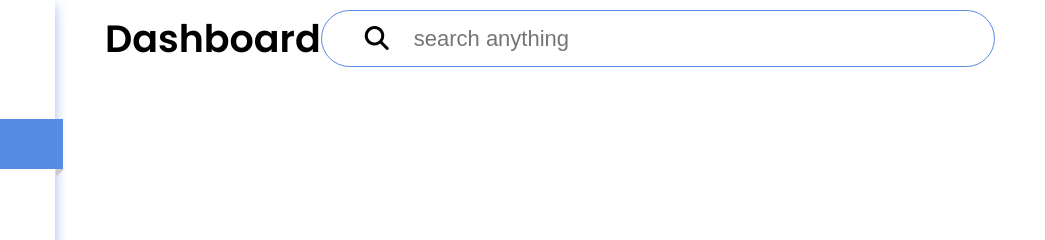
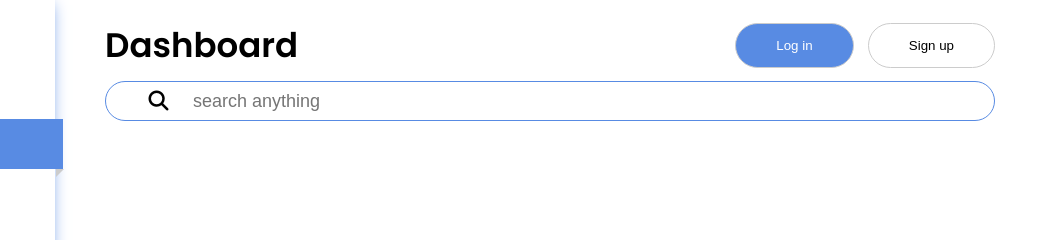
Before and after one commit to RedFox2812/REDTODO, a plain HTML site: page index.html in a window 1280 px wide. Shown: the top 240 px of the page, 235-1280 px from the left. Drawn offline with Linux system fonts and the light colour scheme.

Commit message:
commit content 2

```diff
--- a/asset/Css/content.css
+++ b/asset/Css/content.css
@@ -1,31 +1,49 @@
 .content-header{
     display: flex;
     justify-content: space-between;
+    /* align-items: center; */
+    flex-direction: column;
+    width: 100%;
+}
+.content-header__top{
+    display: flex;
+    justify-content: space-between;
     align-items: center;
-    width: 100%;
 }
 .content-header__h1{
     font-weight: 600;
-    font-size: 38px;
+    font-size: 34px;
+}
+.account__log, .account__sign{
+    padding: 14px 40px;
+    border-radius: 50px;
+    border: 1px solid #ccc;
+    background-color: transparent;
+}
+.account__log{
+    color: #fff;
+    background-color: #588be3;
+    margin-right: 10px;
 }
 .content-header__search{
     display: flex;
     justify-content: center;
     align-items: center;
-    width: 80%;
-    max-width: 740px;
+    width: 100%;
+    margin: 10px 0;
+    max-width: 100%;
     border:1px solid #588be3;
-    padding: 10px 20px;
+    padding: 4px 20px;
     border-radius: 50px;
     display: flex;
     justify-content: left;
     align-items: center;
 }
 .search__icon{
-    font-size: 24px;
+    font-size: 20px;
 }
 .search__input{
-    font-size: 22px;
+    font-size: 18px;
     border:none;
     outline: none;
     width: 100%;
--- a/asset/Css/style.css
+++ b/asset/Css/style.css
@@ -16,7 +16,7 @@ html, body{
 }
 #content{
     flex: 2;
-    margin: 10px 50px;
+    margin: 20px 50px;
     display:flex;
     align-items:center;
     flex-direction:column;
--- a/index.html
+++ b/index.html
@@ -73,9 +73,20 @@
         </div>
         <div id="content">
             <div class="content-header">
-                <h1 class="content-header__h1">
-                    Dashboard
-                </h1>
+                <div class="content-header__top">
+                    <h1 class="content-header__h1">
+                        Dashboard
+                    </h1>
+                    <div class="content-header__account">
+                        <div class="account--login">
+                            <button class="account__log">Log in</button>
+                            <button class="account__sign">Sign up</button>
+                        </div>
+                        <div class="account--logined">
+
+                        </div>
+                    </div>
+                </div>
                 <label class="content-header__search">
                     <span class="search__icon"><i class="fa-solid fa-magnifying-glass"></i></span>
                     <input type="text" class="search__input" placeholder="search anything">
```
